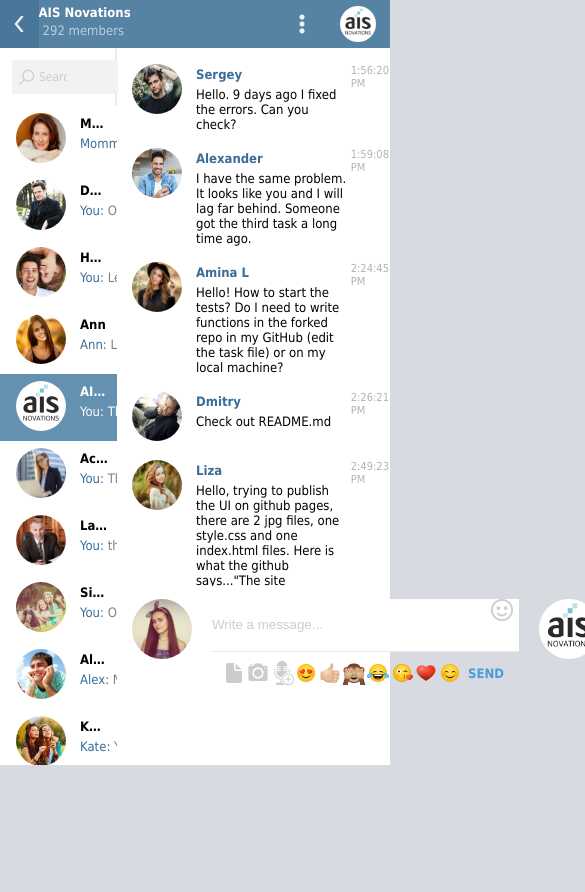
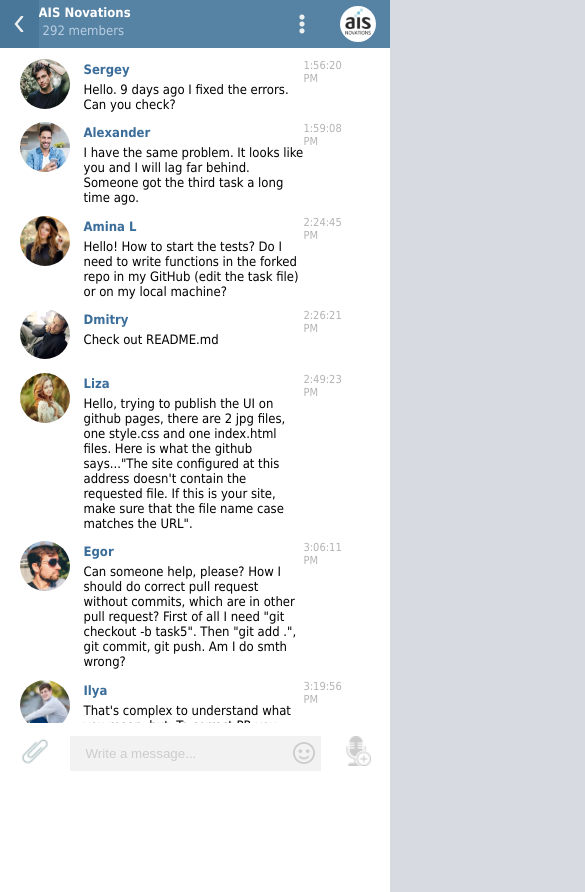
Before and after one commit to KarinaMasalova/telegram-UI, a plain HTML site: page index.html in a window 390 px wide. Shown: the whole page, 585 px wide, since content can reach past the window. Before the commit the page ends 844 px from the top, so only its background shows below. Drawn offline with nearby package versions, Linux system fonts and the light colour scheme.

Commit message:
feat: add responsive

```diff
--- a/index.html
+++ b/index.html
@@ -433,9 +433,9 @@
             </div>
             <div class="send-message-panel">
               <img class="panel-own-photo" src="src/img/users/karina.JPG" alt="">
+              <img class="attachment mobile" src="./src/img/icons/attachment-icon.png" alt="Send file">
               <form class="panel-send-form" action="">
                 <input class="panel-send" type="text" placeholder="Write a message...">
-                <!--<span class="panel-smile-icon"></span>-->
                 <div class="send-panel-icons">
                   <img class="add-icon" src="./src/img/icons/add-icon.png" alt="Send file">
                   <img class="media-icon" src="./src/img/icons/media-icon.png" alt="Send media">
@@ -451,6 +451,7 @@
                 </div>
               </form>
               <img class="panel-peer-photo" src="src/img/users/ais-logo.jpg" alt="">
+              <img class="record-icon mobile" src="./src/img/icons/record-icon.png" alt="Record a message">
             </div>
           </section>
         </main>
--- a/style.css
+++ b/style.css
@@ -323,7 +323,7 @@ input[type="search"]::-webkit-search-cancel-button {
 
 .opened-dialog {
   width: 70%;
-  max-width: 560px;
+  max-width: 57%;
   height: 85vh;
   padding: 0 15px 0 15px;
   margin: 0 auto;
@@ -336,13 +336,13 @@ input[type="search"]::-webkit-search-cancel-button {
 
 .message-block {
   display: flex;
-  margin: 16px 0;
+  margin: 3% 0;
   justify-content: space-between;
   padding-right: 16px;
 }
 
 .message {
-  width: 400px;
+  width: 72%;
 }
 
 .message-title p {
@@ -426,17 +426,26 @@ input[type="search"]::-webkit-search-cancel-button {
   cursor: pointer;
 }
 
+.mobile {
+  display: none;
+}
+
 /* media */
 
-@media (max-width: 654px) {
+@media (max-width: 768px) {
   .burger,
   .tg-logo,
-  .header-search {
+  .header-search,
+  .dialogs-section,
+  .send-panel-icons,
+  .panel-own-photo,
+  .panel-peer-photo {
     display: none;
   }
 
   .icon-back,
-  .tg-user-photo {
+  .tg-user-photo,
+  .mobile {
     display: flex;
   }
 
@@ -449,8 +458,59 @@ input[type="search"]::-webkit-search-cancel-button {
     width: 95%;
   }
 
+  .opened-dialog {
+    width: 90%;
+    max-width: 100%;
+    height: 100vh;
+  }
+
   .opened-dialog-title {
     flex-direction: column;
     padding: 5px 0;
   }
+
+  .opened-messages {
+    height: 80%;
+  }
+
+  .send-message-panel {
+    height: 10%;
+  }
+
+  .panel-send {
+    box-shadow: none;
+    padding: 0;
+    background-color: var(--search-panel-bg);
+    border: 1px solid var(--search-panel-bg);
+    min-height: 35px;
+    background-position: 98% 40%;
+  }
+
+  .panel-send::-webkit-input-placeholder {
+    color: #CCC;
+    padding: 0 17% 0 6%;
+  }
+
+  .panel-send:focus {
+    border: 1px solid var(--search-panel-bg);
+    background-color: #fff;
+    outline: none;
+    box-shadow: none;
+  }
+
+  .attachment {
+    width: 35px;
+    height: 30px;
+  }
+
+  .record-icon {
+    width: 30px;
+    height: 30px;
+  }
+
+  .attachment:hover,
+  .record-icon:hover {
+    cursor: pointer;
+    opacity: .5;
+  }
 }
```
Also changed, not shown: src/img/icons/attachment-icon.png (added).
